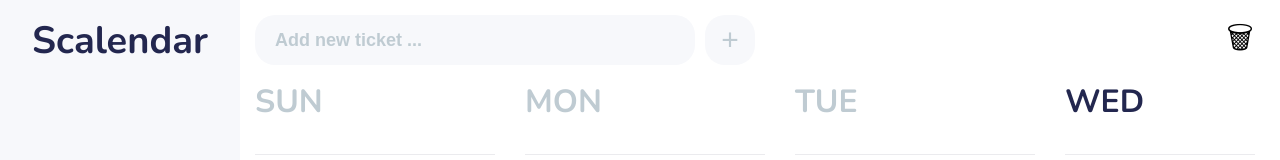
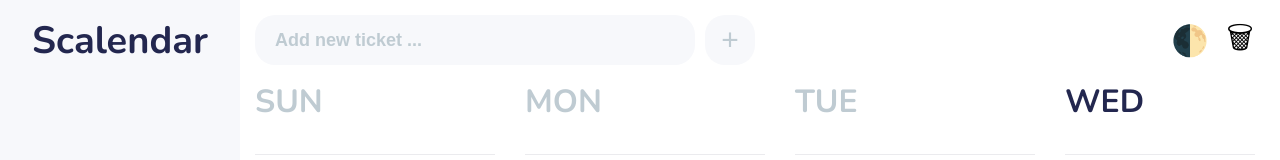
Before and after one commit to guyariely/scalendar, a React (Create React App) app: page / in a window 1280 px wide. Shown: the top 160 px of the page. Built offline with nearby package versions, Linux system fonts and the light colour scheme.

Commit message:
added dark theme support

```diff
--- a/src/components/Day/Day.js
+++ b/src/components/Day/Day.js
@@ -22,11 +22,7 @@ const Day = ({ name, dayIndex, tickets, changeTicketTag, deleteTicket }) => {
       <h1 className={isActiveDay() ? "day-name-active" : "day-name"}>{name}</h1>
       <div className={isOver ? "day-background selected" : "day-background"}>
         {tickets.map(ticket => (
-          <Ticket
-            ticket={ticket}
-            deleteTicket={deleteTicket}
-            key={ticket.key}
-          />
+          <Ticket ticket={ticket} deleteTicket={deleteTicket} key={ticket.id} />
         ))}
       </div>
     </div>
--- a/src/components/ToolBar/ToolBar.js
+++ b/src/components/ToolBar/ToolBar.js
@@ -1,8 +1,10 @@
 import React, { useState } from "react";
+import { useTheme } from "../../hooks/hooks";
 import "./ToolBar.scss";
 
 const ToolBar = ({ addNewTicket, clearTickets }) => {
   const [newTicketInput, setNewTicketInput] = useState("");
+  const toggleTheme = useTheme("light");
 
   const sendInput = newTicketInput => {
     if (newTicketInput) {
@@ -28,6 +30,9 @@ const ToolBar = ({ addNewTicket, clearTickets }) => {
           +
         </button>
       </div>
+      <button className="toggle-theme-button" onClick={() => toggleTheme()}>
+        🌓
+      </button>
       <button className="clear-tickets-button" onClick={() => clearTickets()}>
         🗑
       </button>
--- a/src/components/ToolBar/ToolBar.scss
+++ b/src/components/ToolBar/ToolBar.scss
@@ -1,6 +1,5 @@
 .toolbar {
   display: flex;
-  justify-content: space-between;
   padding: 15px;
 
   .new-ticket-wrapper {
@@ -38,7 +37,8 @@
     }
   }
 
-  .clear-tickets-button {
+  .clear-tickets-button,
+  .toggle-theme-button {
     border: none;
     height: 50px;
     width: 50px;
@@ -50,4 +50,8 @@
       opacity: 0.5;
     }
   }
+
+  .toggle-theme-button {
+    margin-left: auto;
+  }
 }
--- a/src/hooks/hooks.js
+++ b/src/hooks/hooks.js
@@ -1 +1,2 @@
 export { useTickets } from "./useTickets";
+export { useTheme } from "./useTheme";
--- /dev/null
+++ b/src/hooks/useTheme.js
@@ -0,0 +1,15 @@
+import { useState } from "react";
+
+function useTheme(initial) {
+  const [theme, setTheme] = useState(initial);
+
+  function toggleTheme() {
+    const newTheme = theme === "light" ? "dark" : "light";
+    setTheme(newTheme);
+    document.documentElement.setAttribute("data-theme", newTheme);
+  }
+
+  return toggleTheme;
+}
+
+export { useTheme };
--- a/src/styles/_setting.scss
+++ b/src/styles/_setting.scss
@@ -26,3 +26,11 @@
   --color-yellow-background: #ffe06e;
   --color-yellow-text: #ca7702;
 }
+
+[data-theme="dark"] {
+  --color-background: #202124;
+  --color-background-secondary: #292a2d;
+  --color-light-text: #b3b3b3;
+  --color-text: #fff;
+  --color-stripes: #585858;
+}
```
